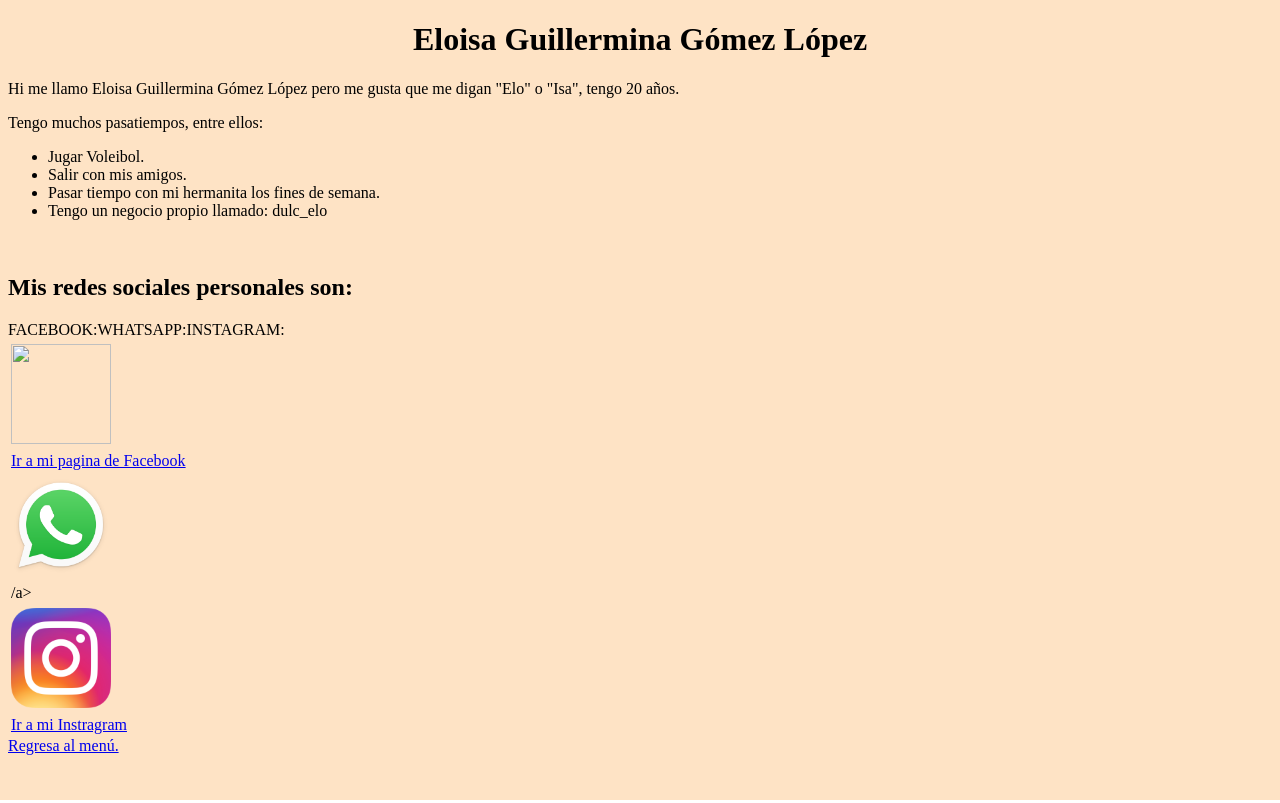
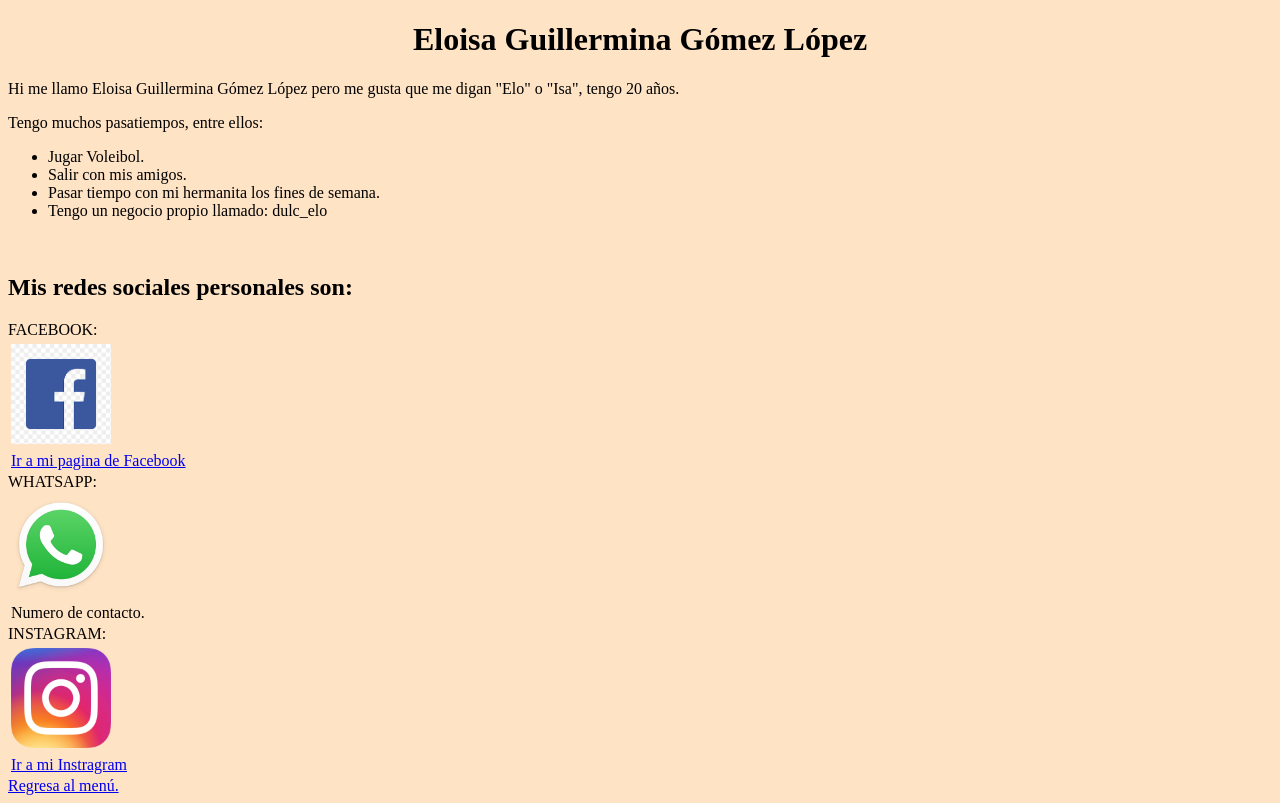
Before and after one commit to Adrihubi/Trabajo-en-clase, a plain HTML site: page eloisa.html in a window 1280 px wide. Drawn offline with Linux system fonts and the light colour scheme.

Commit message:
cambio 101

```diff
--- a/eloisa.html
+++ b/eloisa.html
@@ -18,20 +18,26 @@
     <br>
     <h2>Mis redes sociales personales son:</h2>
     <table>
+
+    </table>
+    <table>
         <tr>FACEBOOK:</tr>
         <tr>
-            <td><img src="facebookelo.png" width="100px" height="100px" /></td>
+            <td><img src="fecebookelo.png" width="100px" height="100px" /></td>
         </tr>
         <tr>
             <td><a href="https://www.facebook.com/eloisagomezlopez23?mibextid=JRoKGi">Ir a mi pagina de Facebook</a></td>
         </tr>
+        <table>
             <tr>WHATSAPP:</tr>
             <tr>
                 <td><img src="WhatsAppelo.png" width="100px" height="100px" /></td>
             </tr>
             <tr>
-            <td><a href="961-184-79-09"></a>/a></td>
+                <td><a href="961-184-79-09"></a>Numero de contacto.</td>
             </tr>
+        </table>
+        <table>
             <tr>INSTAGRAM:</tr>
             <tr>
                 <td><img src="instagramelo.png" width="100px" height="100px" /></td>
@@ -40,6 +46,7 @@
                 <td><a href="https://www.instagram.com/isa_gomez95?igsh=MWZlMTl0anhocml6Yw==">Ir a mi Instragram</a></td>
             </tr>
         </table>
+    </table>
 
     <a href="index.html">Regresa al menú.</a>
 
```
Lines whose indentation alone changed are shown as unchanged.
